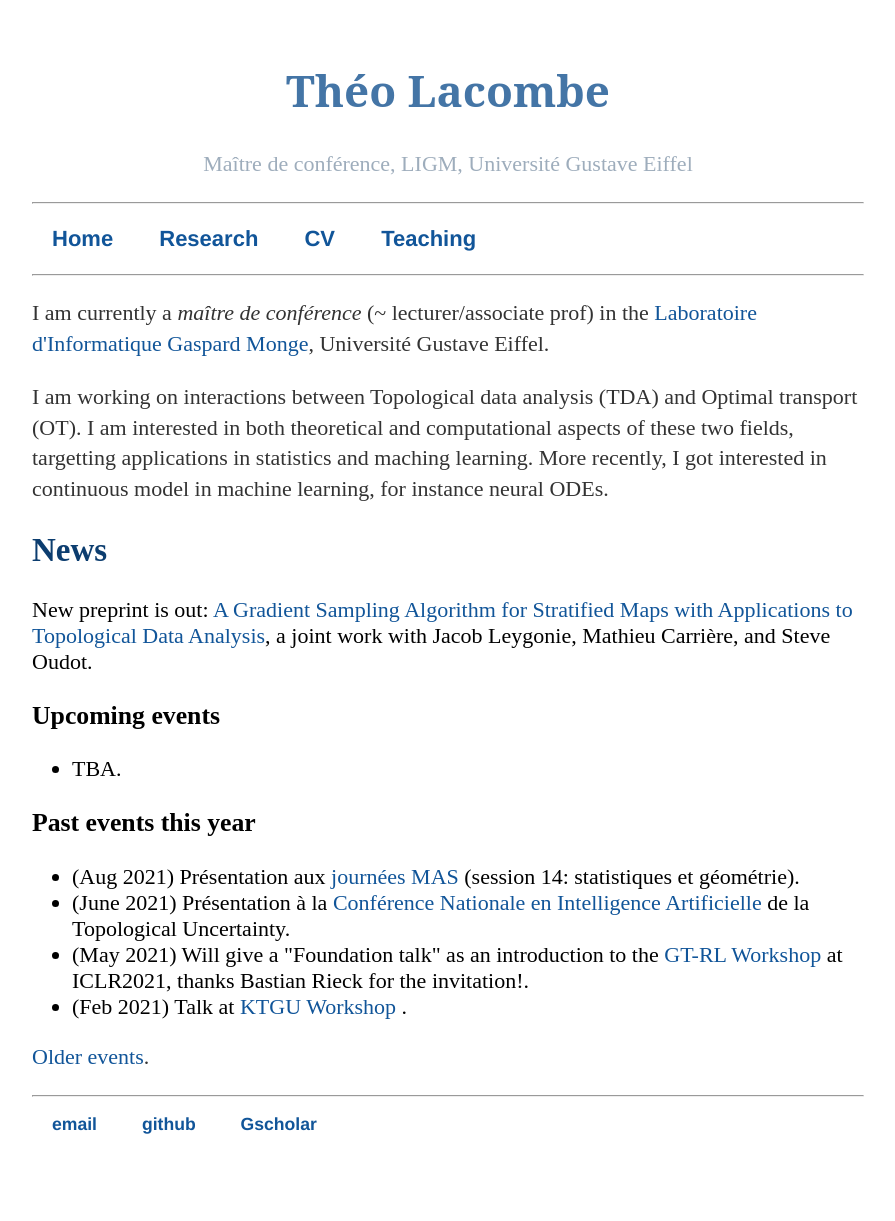
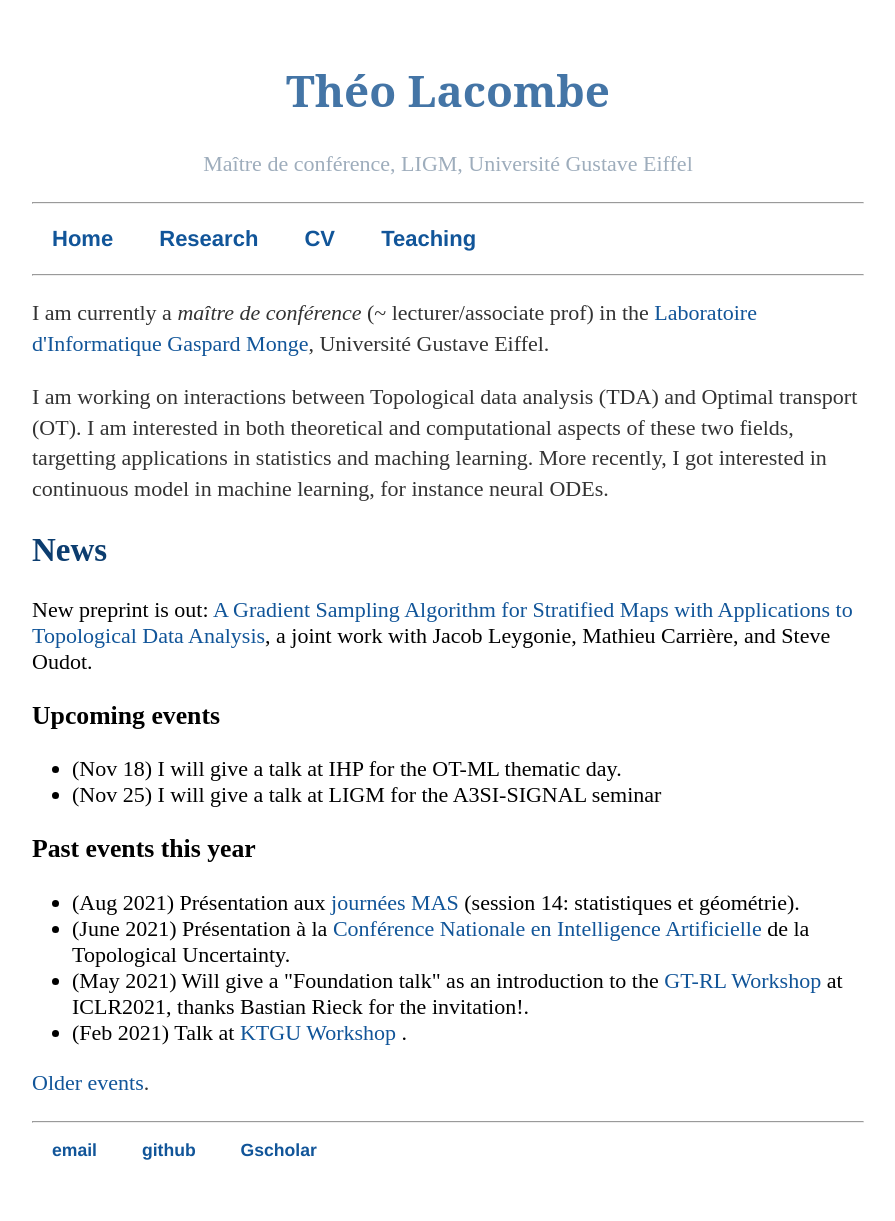
Before and after one commit to tlacombe/tlacombe.github.io, a Jekyll site: the page built from index.html, in a window 1280 px wide. Shown: the whole page, without its empty margins (192-1087 px from the left). Built offline with Jekyll 4.4.1, drawn with Linux system fonts in a browser that asks for light colours; before the commit the page ends 1195 px from its top, so only the background shows below that.

Commit message:
updated news

```diff
--- a/index.html
+++ b/index.html
@@ -12,7 +12,8 @@ title: Théo Lacombe's webpage
 		New preprint is out: <a href="https://arxiv.org/abs/2109.00530">A Gradient Sampling Algorithm for Stratified Maps with Applications to Topological Data Analysis</a>, a joint work with Jacob Leygonie, Mathieu Carrière, and Steve Oudot.
 	<h3> Upcoming events</h3>
 	<ul>
-		<li>TBA.</li>
+		<li>(Nov 18) I will give a talk at IHP for the OT-ML thematic day.</li>
+		<li>(Nov 25) I will give a talk at LIGM for the A3SI-SIGNAL seminar</li>
 	</ul>
 
         <h3> Past events this year</h3>
```
